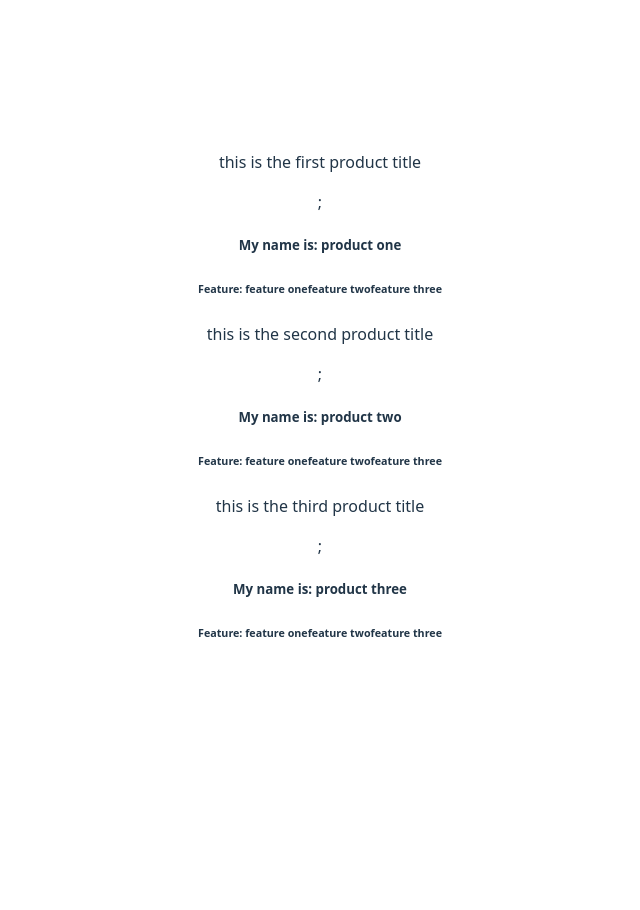
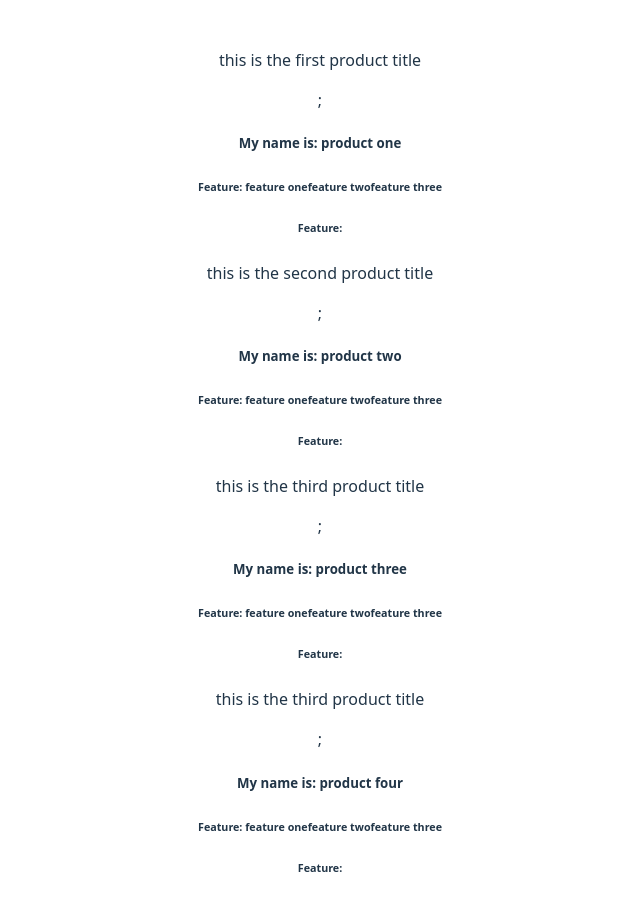
Before and after one commit to WiyarAhmadZai/react-practice, a React (Vite) app: page / in a window 1280 px wide. Shown: the top 910 px of the page, without its empty margins (320-960 px from the left). Before the commit the page ends 800 px from the top, so only its background shows below. Built offline with nearby package versions, Linux system fonts and the light colour scheme.

Commit message:
Add feature2 prop to ProductTitle component for additional feature display

```diff
--- a/src/App.jsx
+++ b/src/App.jsx
@@ -15,6 +15,7 @@ let option1 =["feature one", "feature two", "feature three"]
       <ProductTitle title="this is the first product title" name="product one" features1={option1}/>
       <ProductTitle title="this is the second product title" name="product two" features1={option1}/>
       <ProductTitle title="this is the third product title" name="product three" features1={option1}/>
+      <ProductTitle title="this is the third product title" name="product four" features1={option1}/>
     </>
   )
 }
--- a/src/titleProps.jsx
+++ b/src/titleProps.jsx
@@ -1,9 +1,10 @@
-function ProductTitle({title, name, features1}) {
+function ProductTitle({title, name, features1, feature2}) {
   return (
     <>
     <p>{title}</p>;
     <h5>My name is: {name}</h5>
     <h6>Feature: {features1}</h6>
+    <h6>Feature: {feature2}</h6>
     </>
   )
 }
```
